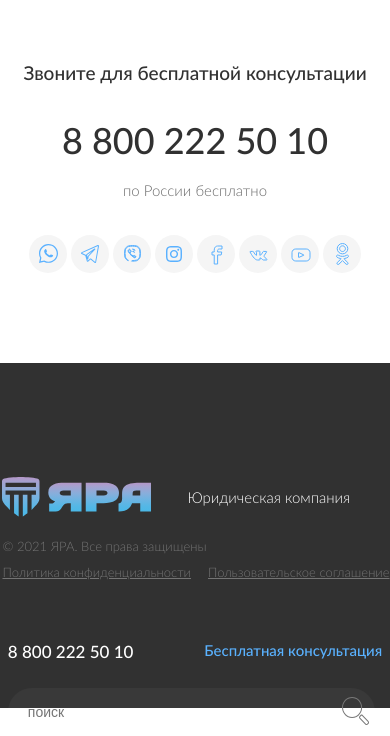
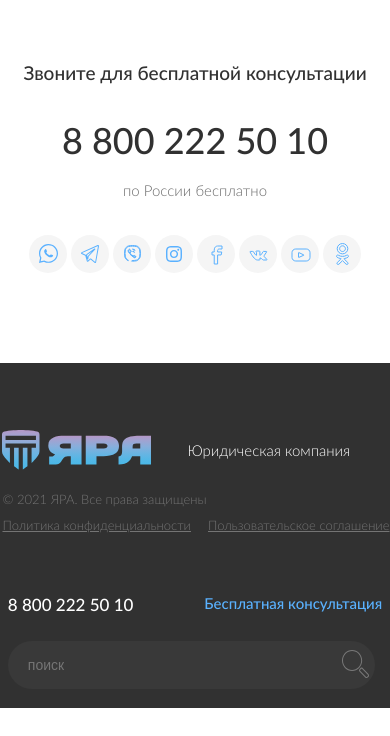
Before and after one commit to RustemAblyalimov003/Bankruptcy, a plain HTML site: page Index.html in a window 390 px wide. Shown: the part 9954-10690 px from the top of the page. After the commit the page ends 10662 px from the top, so only its background shows below. Drawn offline with nearby package versions, Linux system fonts and the light colour scheme; files whose address does not match are found by name.

Commit message:
Update style.css

```diff
--- a/css/style.css
+++ b/css/style.css
@@ -2680,7 +2680,7 @@ a#scrolling:hover{
         flex-direction: column;
         justify-content: space-evenly;
         align-items: center;
-        padding: 97px 0 0 0;
+        padding: 50px 0 0 0;
         gap: 33px;
     }
     .footer__left-side {
```
